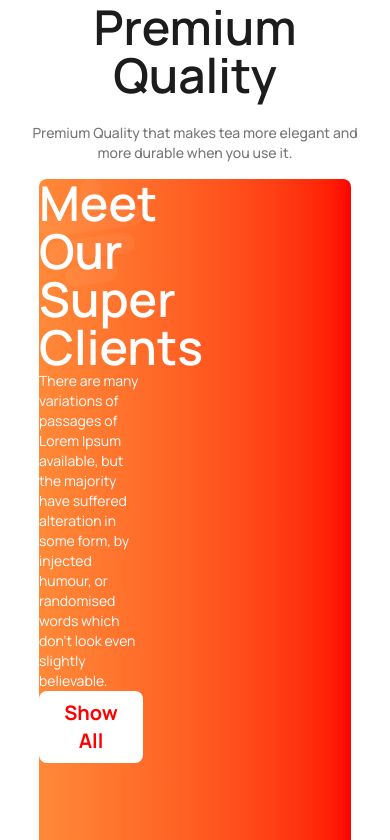
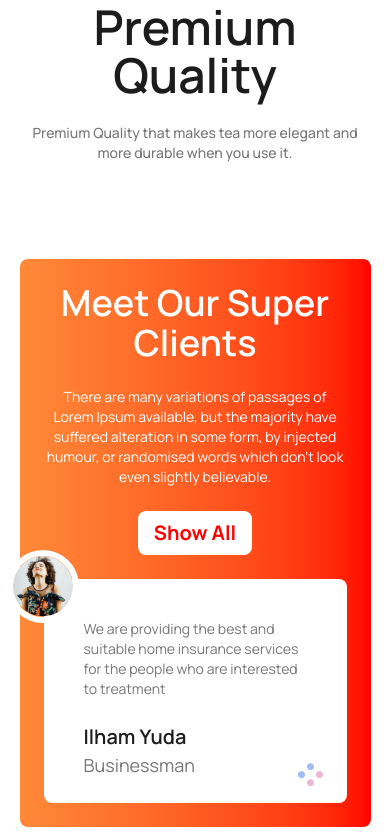
Before and after one commit to Khabbab800118/Tea-House-Project, a plain HTML site: page index.html in a window 390 px wide. Shown: the part 3800-4640 px from the top of the page. Drawn offline with nearby package versions, Linux system fonts and the light colour scheme.

Commit message:
client review done commit

```diff
--- a/index.html
+++ b/index.html
@@ -31,9 +31,10 @@
         }
 
         .cupBg {
-            background-image: url('./images/bg_cup.png');
+            /* background-image: url('./images/bg_cup.png'); */
             background-repeat: no-repeat;
             background-size: contain;
+            background-position: 12vh;
         }
     </style>
 </head>
@@ -140,22 +141,24 @@
         </section>
         <!-- client review section -->
         <section
-            class="w-8/10 mx-auto gap-20 justify-center lg:flex rounded-lg bg-gradient-to-r from-[#FF8938] to-[#FF0000]">
+            class="w-9/10 p-3 mt-20 lg:w-8/10 lg:p-0 items-center mx-auto gap-30 justify-center lg:flex rounded-lg bg-gradient-to-r from-[#FF8938] to-[#FF0000]">
             <!-- left side  -->
-            <div class="w-2/6 cupBg">
-                <h3 class="text-white manrope text-5xl font-semibold">Meet Our Super Clients</h3>
-                <p class="text-white manrope text-sm">There are many variations of passages of Lorem Ipsum available,
+            <div class="lg:w-2/6 cupBg relative text-center lg:text-start p-3 lg:p-0">
+                <h3 class="text-white manrope text-4xl lg:text-5xl font-semibold">Meet Our Super Clients</h3>
+                <p class="text-white manrope text-sm my-6">There are many variations of passages of Lorem Ipsum
+                    available,
                     but the majority have suffered alteration in some form, by injected humour, or randomised words
                     which don't look even slightly believable. </p>
                 <button class="manrope bg-white text-[#FF0000] rounded-lg font-bold text-xl px-4 py-2 w-fit">Show
                     All</button>
+                <img src="./images/bg_cup.png" alt="" class="absolute top-36 left-20 w-[70%] hidden lg:inline">
 
             </div>
             <!-- right side -->
-            <div class="w-2/6">
-                <div class="bg-white rounded-lg relative top-20 left-24 pt-10 pb-6 px-10 opacity-20">
+            <div class="lg:w-2/6 p-3 lg:p-0">
+                <div class="bg-white rounded-lg relative top-20 hidden lg:inline-block lg:left-24 pt-10 pb-6 px-10 opacity-20">
                     <img src="./images/client.png" alt=""
-                        class="absolute right-95 bottom-35 border-6 border-white rounded-full">
+                        class="absolute right-92 bottom-40 border-6 border-white rounded-full">
                     <p class="dark2 manrope text-sm">We are providing the best and suitable home insurance services for
                         the people who are interested to treatment</p>
                     <h3 class="mt-6 dark1 manrope text-xl font-semibold">Ilham Yuda</h3>
@@ -164,16 +167,16 @@
                 </div>
                 <div class="bg-white rounded-lg relative pt-10 pb-6 px-10">
                     <img src="./images/client.png" alt=""
-                        class="absolute right-95 bottom-35 border-6 border-white rounded-full">
+                        class="absolute bottom-45 right-67 lg:right-92 lg:bottom-40 border-6 border-white rounded-full">
                     <p class="dark2 manrope text-sm">We are providing the best and suitable home insurance services for
                         the people who are interested to treatment</p>
                     <h3 class="mt-6 dark1 manrope text-xl font-semibold">Ilham Yuda</h3>
                     <p class="dark2 manrope text-lg">Businessman</p>
                     <img src="./images/circles.png" alt="" class="absolute right-6 bottom-4">
                 </div>
-                <div class="bg-white rounded-lg relative bottom-20 left-24 pt-10 pb-6 px-10 opacity-20">
+                <div class="bg-white rounded-lg relative bottom-20 hidden lg:inline-block left-24 pt-10 pb-6 px-10 opacity-20">
                     <img src="./images/client.png" alt=""
-                        class="absolute right-95 bottom-35 border-6 border-white rounded-full hidden">
+                        class="absolute right-92 bottom-40 border-6 border-white rounded-full hidden">
                     <p class="dark2 manrope text-sm"><span class="opacity-0">We are providing the best and suitable home
                             insurance services for the people who are </span>interested to treatment</p>
                     <h3 class="mt-6 dark1 manrope text-xl font-semibold">Ilham Yuda</h3>
```
